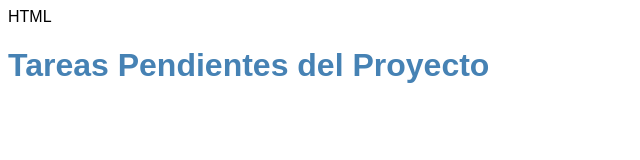
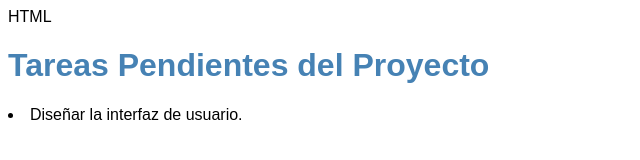
Before and after one commit to antonioresendez2025/proyecto3, a plain HTML site: page index.html in a window 1280 px wide. Shown: the whole page, without its empty margins (0-640 px from the left). Drawn offline with Linux system fonts and the light colour scheme.

Commit message:
Nueva modificacion

```diff
--- a/index.html
+++ b/index.html
@@ -11,7 +11,6 @@ HTML
 </head>
 <body>
     <h1>Tareas Pendientes del Proyecto</h1>
-    <ul id="lista-tareas">
-        </ul>
+    <li>Diseñar la interfaz de usuario.</li>
 </body>
 </html>
```
